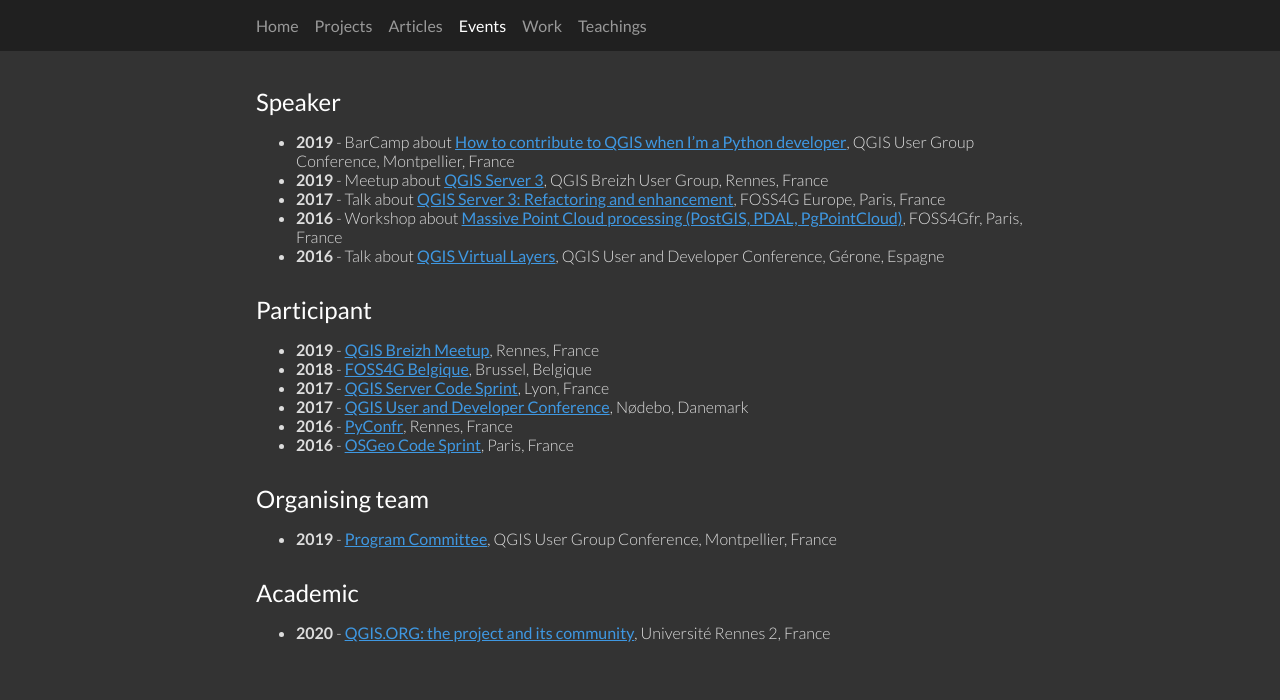
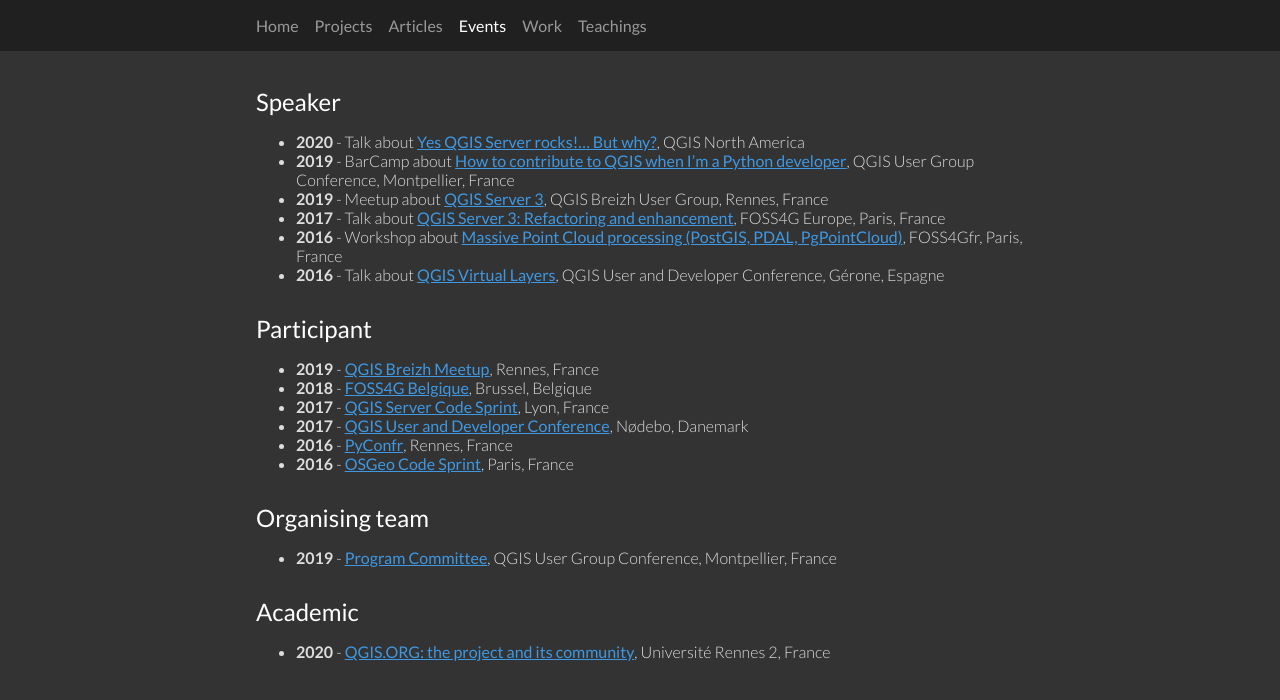
Before and after one commit to pblottiere/pblottiere.github.io, a Jekyll site: the page built from events/index.md, in a window 1280 px wide. Shown: the top 700 px of the page. Built offline with Jekyll 4.4.1, drawn with Linux system fonts in a browser that asks for light colours; comment, search, counter and statistics services are not loaded; our own code applies the rules of GitHub Pages for plain Markdown files.

Commit message:
Add north america event

```diff
--- a/events/index.md
+++ b/events/index.md
@@ -5,6 +5,7 @@ layout: left
 
 # Speaker
 
+  + {:.item} **2020** - Talk about <a href="http://qgis.us/qgis-na-2020">Yes QGIS Server rocks!... But why?</a>, QGIS North America
   + {:.item} **2019** - BarCamp about <a href="http://conf.qgis.osgeo.fr/2019/12/12/QGISDay_jour1.html">How to contribute to QGIS when I'm a Python developer</a>, QGIS User Group Conference, Montpellier, France
   + {:.item} **2019** - Meetup about <a href="">QGIS Server 3</a>, QGIS Breizh User Group, Rennes, France
   + {:.item} **2017** - Talk about <a href="https://europe.foss4g.org/2017/assets/pdf/FOSS4G-Europe-2017-Program.pdf">QGIS Server 3: Refactoring and enhancement</a>, FOSS4G Europe, Paris, France
```
